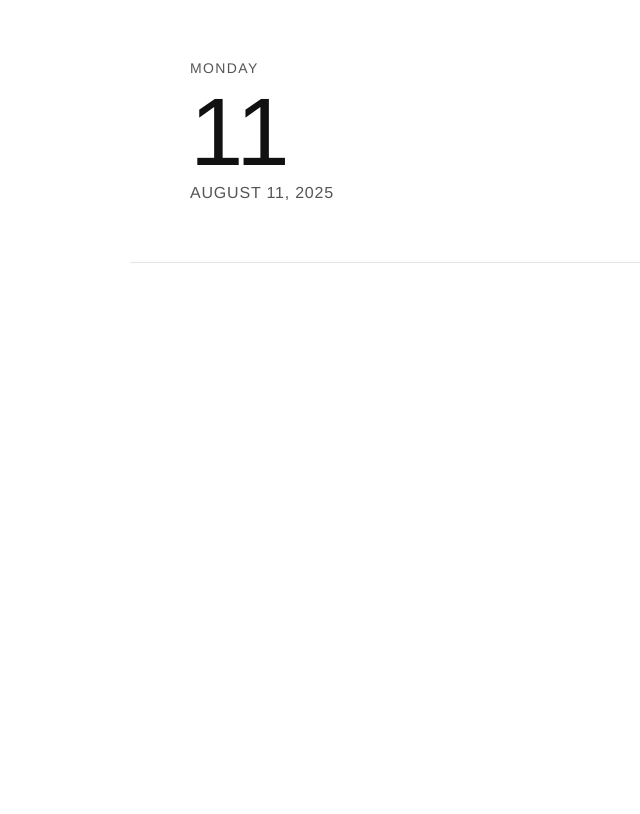
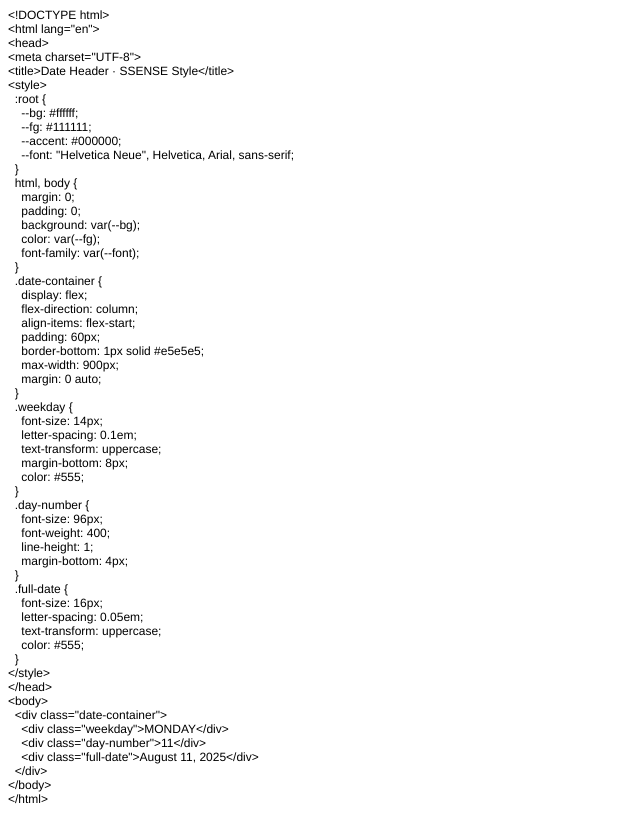
Before and after one commit to ztokhi/ssensecalendar, a plain HTML site: page index.html in a window 1280 px wide. Shown: the whole page, without its empty margins (0-640 px from the left). Drawn offline with Linux system fonts and the light colour scheme.

Commit message:
Add files via upload

```diff
--- a/index.html
+++ b/index.html
@@ -1,57 +1,72 @@
-<!DOCTYPE html>
-<html lang="en">
+<!DOCTYPE html PUBLIC "-//W3C//DTD HTML 4.01//EN" "http://www.w3.org/TR/html4/strict.dtd">
+<html>
 <head>
-<meta charset="UTF-8">
-<title>Date Header · SSENSE Style</title>
-<style>
-  :root {
-    --bg: #ffffff;
-    --fg: #111111;
-    --accent: #000000;
-    --font: "Helvetica Neue", Helvetica, Arial, sans-serif;
-  }
-  html, body {
-    margin: 0;
-    padding: 0;
-    background: var(--bg);
-    color: var(--fg);
-    font-family: var(--font);
-  }
-  .date-container {
-    display: flex;
-    flex-direction: column;
-    align-items: flex-start;
-    padding: 60px;
-    border-bottom: 1px solid #e5e5e5;
-    max-width: 900px;
-    margin: 0 auto;
-  }
-  .weekday {
-    font-size: 14px;
-    letter-spacing: 0.1em;
-    text-transform: uppercase;
-    margin-bottom: 8px;
-    color: #555;
-  }
-  .day-number {
-    font-size: 96px;
-    font-weight: 400;
-    line-height: 1;
-    margin-bottom: 4px;
-  }
-  .full-date {
-    font-size: 16px;
-    letter-spacing: 0.05em;
-    text-transform: uppercase;
-    color: #555;
-  }
-</style>
+  <meta http-equiv="Content-Type" content="text/html; charset=utf-8">
+  <meta http-equiv="Content-Style-Type" content="text/css">
+  <title></title>
+  <meta name="Generator" content="Cocoa HTML Writer">
+  <meta name="CocoaVersion" content="2575.7">
+  <style type="text/css">
+    p.p1 {margin: 0.0px 0.0px 0.0px 0.0px; font: 12.0px Helvetica}
+  </style>
 </head>
 <body>
-  <div class="date-container">
-    <div class="weekday">MONDAY</div>
-    <div class="day-number">11</div>
-    <div class="full-date">August 11, 2025</div>
-  </div>
+<p class="p1">&lt;!DOCTYPE html&gt;</p>
+<p class="p1">&lt;html lang="en"&gt;</p>
+<p class="p1">&lt;head&gt;</p>
+<p class="p1">&lt;meta charset="UTF-8"&gt;</p>
+<p class="p1">&lt;title&gt;Date Header · SSENSE Style&lt;/title&gt;</p>
+<p class="p1">&lt;style&gt;</p>
+<p class="p1"><span class="Apple-converted-space">  </span>:root {</p>
+<p class="p1"><span class="Apple-converted-space">    </span>--bg: #ffffff;</p>
+<p class="p1"><span class="Apple-converted-space">    </span>--fg: #111111;</p>
+<p class="p1"><span class="Apple-converted-space">    </span>--accent: #000000;</p>
+<p class="p1"><span class="Apple-converted-space">    </span>--font: "Helvetica Neue", Helvetica, Arial, sans-serif;</p>
+<p class="p1"><span class="Apple-converted-space">  </span>}</p>
+<p class="p1"><span class="Apple-converted-space">  </span>html, body {</p>
+<p class="p1"><span class="Apple-converted-space">    </span>margin: 0;</p>
+<p class="p1"><span class="Apple-converted-space">    </span>padding: 0;</p>
+<p class="p1"><span class="Apple-converted-space">    </span>background: var(--bg);</p>
+<p class="p1"><span class="Apple-converted-space">    </span>color: var(--fg);</p>
+<p class="p1"><span class="Apple-converted-space">    </span>font-family: var(--font);</p>
+<p class="p1"><span class="Apple-converted-space">  </span>}</p>
+<p class="p1"><span class="Apple-converted-space">  </span>.date-container {</p>
+<p class="p1"><span class="Apple-converted-space">    </span>display: flex;</p>
+<p class="p1"><span class="Apple-converted-space">    </span>flex-direction: column;</p>
+<p class="p1"><span class="Apple-converted-space">    </span>align-items: flex-start;</p>
+<p class="p1"><span class="Apple-converted-space">    </span>padding: 60px;</p>
+<p class="p1"><span class="Apple-converted-space">    </span>border-bottom: 1px solid #e5e5e5;</p>
+<p class="p1"><span class="Apple-converted-space">    </span>max-width: 900px;</p>
+<p class="p1"><span class="Apple-converted-space">    </span>margin: 0 auto;</p>
+<p class="p1"><span class="Apple-converted-space">  </span>}</p>
+<p class="p1"><span class="Apple-converted-space">  </span>.weekday {</p>
+<p class="p1"><span class="Apple-converted-space">    </span>font-size: 14px;</p>
+<p class="p1"><span class="Apple-converted-space">    </span>letter-spacing: 0.1em;</p>
+<p class="p1"><span class="Apple-converted-space">    </span>text-transform: uppercase;</p>
+<p class="p1"><span class="Apple-converted-space">    </span>margin-bottom: 8px;</p>
+<p class="p1"><span class="Apple-converted-space">    </span>color: #555;</p>
+<p class="p1"><span class="Apple-converted-space">  </span>}</p>
+<p class="p1"><span class="Apple-converted-space">  </span>.day-number {</p>
+<p class="p1"><span class="Apple-converted-space">    </span>font-size: 96px;</p>
+<p class="p1"><span class="Apple-converted-space">    </span>font-weight: 400;</p>
+<p class="p1"><span class="Apple-converted-space">    </span>line-height: 1;</p>
+<p class="p1"><span class="Apple-converted-space">    </span>margin-bottom: 4px;</p>
+<p class="p1"><span class="Apple-converted-space">  </span>}</p>
+<p class="p1"><span class="Apple-converted-space">  </span>.full-date {</p>
+<p class="p1"><span class="Apple-converted-space">    </span>font-size: 16px;</p>
+<p class="p1"><span class="Apple-converted-space">    </span>letter-spacing: 0.05em;</p>
+<p class="p1"><span class="Apple-converted-space">    </span>text-transform: uppercase;</p>
+<p class="p1"><span class="Apple-converted-space">    </span>color: #555;</p>
+<p class="p1"><span class="Apple-converted-space">  </span>}</p>
+<p class="p1">&lt;/style&gt;</p>
+<p class="p1">&lt;/head&gt;</p>
+<p class="p1">&lt;body&gt;</p>
+<p class="p1"><span class="Apple-converted-space">  </span>&lt;div class="date-container"&gt;</p>
+<p class="p1"><span class="Apple-converted-space">    </span>&lt;div class="weekday"&gt;MONDAY&lt;/div&gt;</p>
+<p class="p1"><span class="Apple-converted-space">    </span>&lt;div class="day-number"&gt;11&lt;/div&gt;</p>
+<p class="p1"><span class="Apple-converted-space">    </span>&lt;div class="full-date"&gt;August 11, 2025&lt;/div&gt;</p>
+<p class="p1"><span class="Apple-converted-space">  </span>&lt;/div&gt;</p>
+<p class="p1">&lt;/body&gt;</p>
+<p class="p1">&lt;/html&gt;</p>
 </body>
 </html>
```
